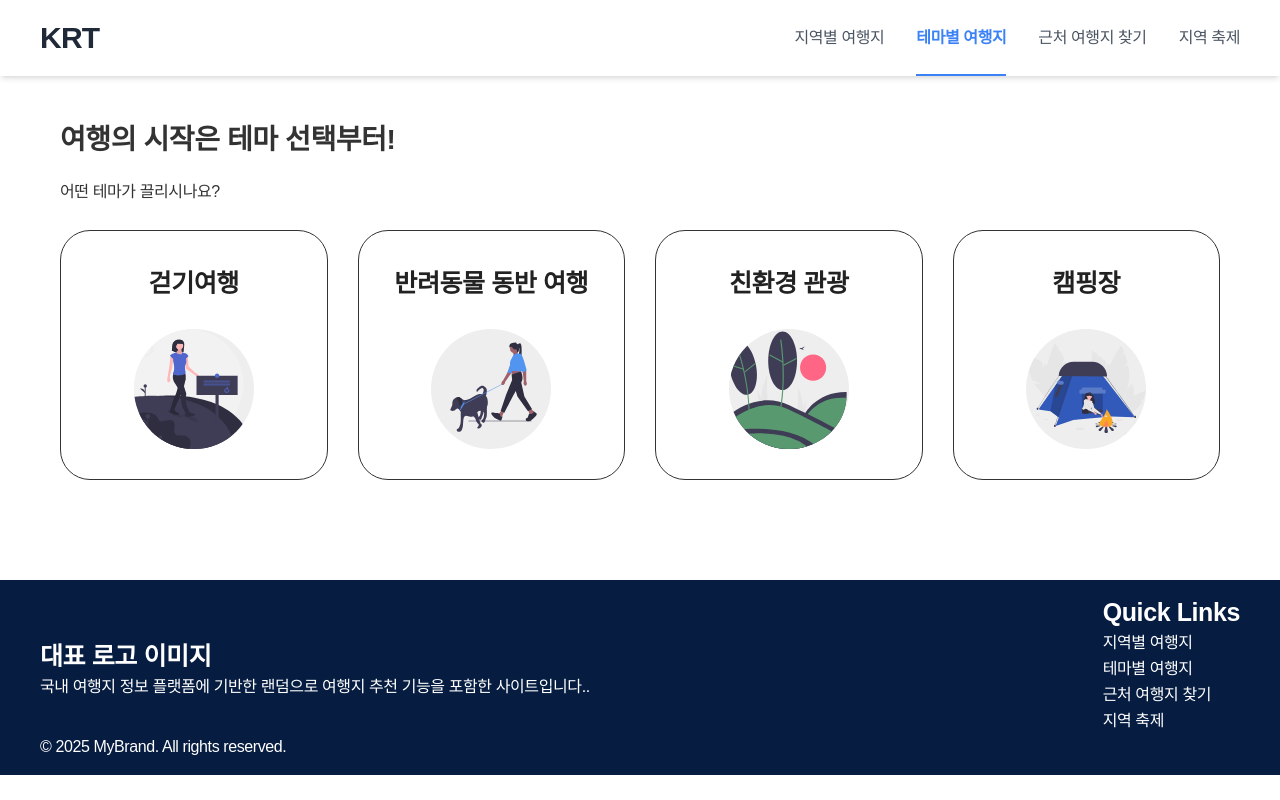
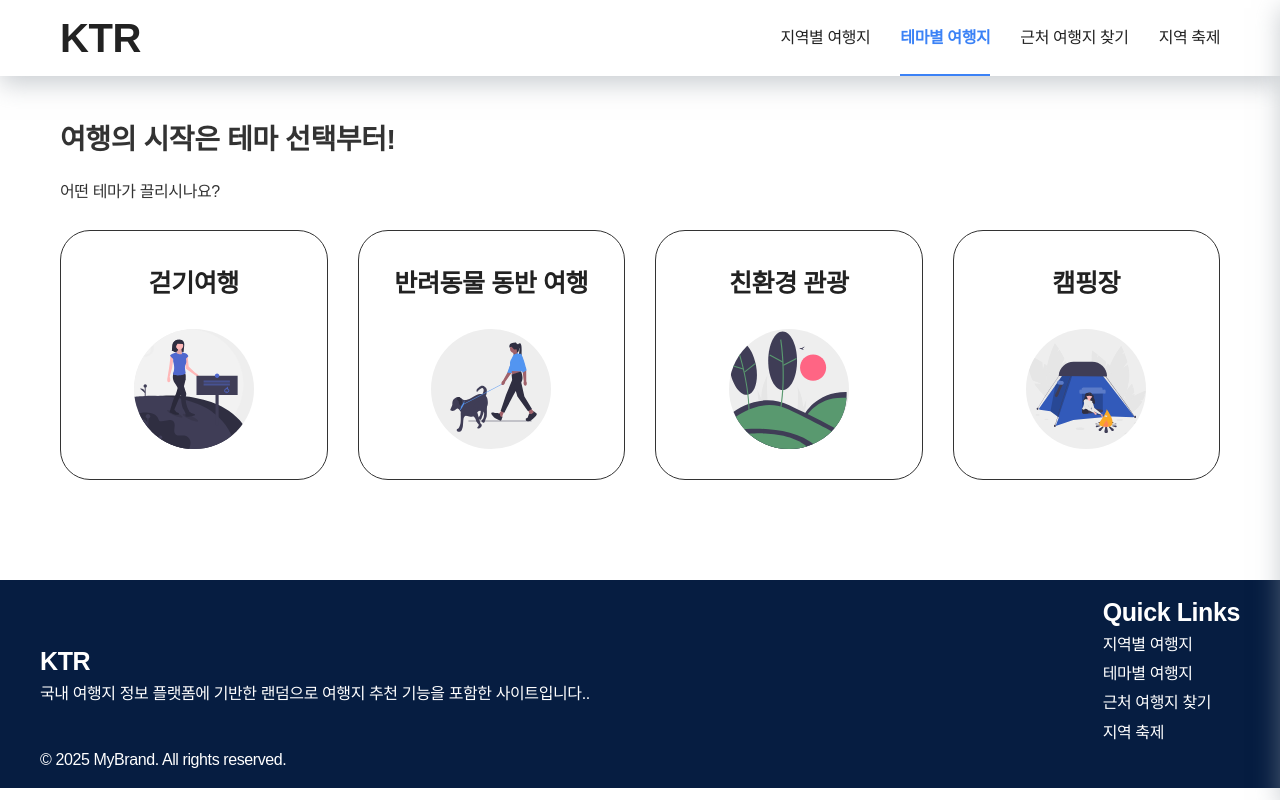
Before and after one commit to CHANGYUNOH/korea-travel-recommend, a Next.js app: page /travel/themes in a window 1280 px wide. Built offline with nearby package versions, Linux system fonts and the light colour scheme.

Commit message:
중간 업데이트

```diff
--- a/src/app/travel/regions/page.tsx
+++ b/src/app/travel/regions/page.tsx
@@ -221,6 +221,7 @@ export default function Regions() {
 
     return (
         <div className="region-list">
+            <div className='region-list-wrap'>
             {/* 제목 */}
             <div className="title">
                 지도로 찾아보는 <strong>지역별 여행지</strong>
@@ -277,8 +278,6 @@ export default function Regions() {
                     </ul>
                 </div>
             </div>
-
-
 
             {/* 리스트 */}
             <div className='list'>
@@ -357,10 +356,9 @@ export default function Regions() {
                 </div>
             </div>
             {/* EOD : 리스트 */}
+            </div>
 
-
-
-            {/* 슬라이더 */}
+                        {/* 슬라이더 */}
             <div className='card-slider'>
                 <Swiper slidesPerView={1}
                         spaceBetween={30}
--- a/src/components/layout/Footer.tsx
+++ b/src/components/layout/Footer.tsx
@@ -27,7 +27,7 @@ export default function Footer() {
                 <div className="footer-info">
                     {/* 브랜드 소개 */}
                     <div className='footer-info-list'>
-                        <h2 className="title">대표 로고 이미지</h2>
+                        <h2 className="title">KTR</h2>
                         <p className="cont">
                             국내 여행지 정보 플랫폼에 기반한 랜덤으로 여행지 추천 기능을 포함한 사이트입니다..
                         </p>
--- a/src/components/layout/Header.tsx
+++ b/src/components/layout/Header.tsx
@@ -43,23 +43,23 @@ export default function Header() {
 
     return (
         <>
-            <header className="fixed top-0 left-0 w-full bg-white/70 backdrop-blur-md shadow-md z-50 dark:bg-gray-900/70">
-                <div className="container mx-auto flex items-center justify-between px-6 py-4">
+            <header className="header">
+                <div className="header-wrap">
                     {/* 로고 */}
                     <Link
                         href="/"
-                        className="text-3xl font-extrabold text-gray-800 dark:text-white tracking-tight"
+                        className="header-wrap-link"
                     >
-                        KRT
+                        <strong>KTR</strong>
                     </Link>
 
                     {/* 네비게이션 */}
-                    <nav className="hidden md:flex space-x-8">
+                    <nav className="header-wrap-nav">
                         {menuList.map((item, index) => (
                             <Link
                                 key={index}
                                 href={`/travel/${item.route}`}
-                                className={`text-gray-600 dark:text-gray-300 hover:text-blue-500 dark:hover:text-blue-400 transition-colors font-medium ${pathname.includes(item.route) ? 'is-active' : ''}`}
+                                className={`${pathname.includes(item.route) ? 'is-active' : ''}`}
                             >
                                 {item.name}
                             </Link>
@@ -68,7 +68,7 @@ export default function Header() {
 
                     {/* 모바일 메뉴 아이콘 */}
                     <button
-                        className="md:hidden flex items-center text-gray-600 dark:text-gray-300 btn-menu"
+                        className="btn-mob"
                         onClick={() => setMobMenu(!mobMenu)}
                         aria-label="Open menu"
                     >
@@ -95,7 +95,7 @@ export default function Header() {
                         href="#top"
                         data-section-id="top"
                         className="logo">
-                        <span>대표 로고 이미지</span>
+                        <span>KTR</span>
                     </a>
                     <button type="button" className="btn-close" onClick={() => btnClose()}>
                         X
--- a/src/components/layout/Main.tsx
+++ b/src/components/layout/Main.tsx
@@ -83,7 +83,7 @@ export default function Main() {
             title: '캠핑장',
             sub: '전국 캠핑장 정보를 제공',
             id: 'camping',
-            linK: '/travel/themes/camping?name=캠핑장'
+            link: '/travel/themes/camping?name=캠핑장'
         },
         {
             title: '레저여행',
--- a/src/styles/components/footer.scss
+++ b/src/styles/components/footer.scss
@@ -21,6 +21,8 @@
             }
 
             .cont {
+                line-height: 1.2;
+
                 &-list {
                     margin-bottom: 10px;
 
@@ -33,12 +35,12 @@
     }
 }
 
+@media screen and (max-width: 1024px) {
+
+}
+
 @media screen and (max-width: 768px) {
     .footer {
-        &-wrap {
-
-        }
-
         &-info {
             display: block;
 
@@ -54,9 +56,10 @@
                 }
 
                 .cont {
-                    display: inline-flex;
+                    display: block
 
                     &-list {
+                        display: block;
                         margin-right: 10px;
                     }
                 }
--- a/src/styles/components/header.scss
+++ b/src/styles/components/header.scss
@@ -1,7 +1,39 @@
-header {
-  .container {
-    padding: 20px 0;
+.header {
+  box-shadow: 0 8px 24px rgba(149, 157, 165, 0.5);
+  background: #fff;
+  position: fixed;
+  top: 0;
+  width: 100%;
+  height: 76px;
+  z-index: 99;
+
+  &-wrap {
+    display: flex;
+    align-items: center;
+    justify-content: space-between;
     max-width: 1200px;
+    margin: 0 auto;
+    height: 100%;
+    padding: 0 20px;
+
+    &-link {
+      display: flex;
+      align-items: center;
+      flex-direction: column;
+
+      strong {
+        font-size: 40px;
+      }
+    }
+
+    &-nav {
+      display: flex;
+      gap: 30px;
+    }
+
+    .btn-mob {
+      display: none;
+    }
   }
 
   nav {
@@ -47,7 +79,7 @@ header {
   width: 50%;
   height: 100%;
   background: #fff;
-  border-left: 1px solid;
+  box-shadow: 0 8px 24px rgba(149, 157, 165, 0.5);
   padding: 28px 20px;
   z-index: 99;
   transition: all .2s ease;
@@ -62,6 +94,11 @@ header {
       justify-content: space-between;
       width: 100%;
 
+      .logo {
+        font-weight: 600;
+        font-size: 20px;
+      }
+
       .btn-close {
           cursor: pointer;
 
@@ -75,7 +112,7 @@ header {
       margin-top: 46px;
       font-family: "Pretendard";
       text-transform: uppercase;
-      padding: 0 10px;
+      padding: 0;
 
       &-list {
           text-align: left;
@@ -111,5 +148,21 @@ header {
 }
 
 @media screen and (max-width: 768px) {
+  .header {
+    &-wrap {
+      &-link {
+        strong {
+          font-size: 30px;
+        }
+      }
 
+      &-nav {
+        display: none;
+      }
+
+      .btn-mob {
+        display: block;
+      }
+    }
+  }
 }
--- a/src/styles/pages/main.scss
+++ b/src/styles/pages/main.scss
@@ -1,6 +1,6 @@
 .container {
   max-width: 100%;
-  padding: 0;
+  margin-top: 30px;
 
   .title {
     max-width: 980px;
@@ -110,11 +110,14 @@
     max-width: 980px;
     margin: 0 auto;
     padding: 50px 0;
+
     &-title {
       font-weight: 600;
       font-size: 20px;
       margin-bottom: 20px;
+      line-height: 1.2;
     }
+
     .list-card {
       .swiper-slide {
         .list-card-item {
@@ -292,7 +295,7 @@
 @media screen and (max-width: 768px) {
   .container {
     .list {
-      padding: 30px 20px;
+      padding: 30px 0;
 
       &-title {
         font-size: 16px;
@@ -310,6 +313,8 @@
     }
 
     .theme {
+      padding: 0;
+
       &-title {
         font-size: 16px;
       }
@@ -321,6 +326,7 @@
           &-item {
             padding: 25px;
             height: auto;
+            gap: 20px;
 
             .info {
               .title {
@@ -346,6 +352,7 @@
             .svg {
               width: 90px;
               height: 90px;
+              aspect-ratio: 165/128;
             }
           }
         }
```
Also changed, not shown: src/styles/pages/regions.scss (+67 -1 lines).
